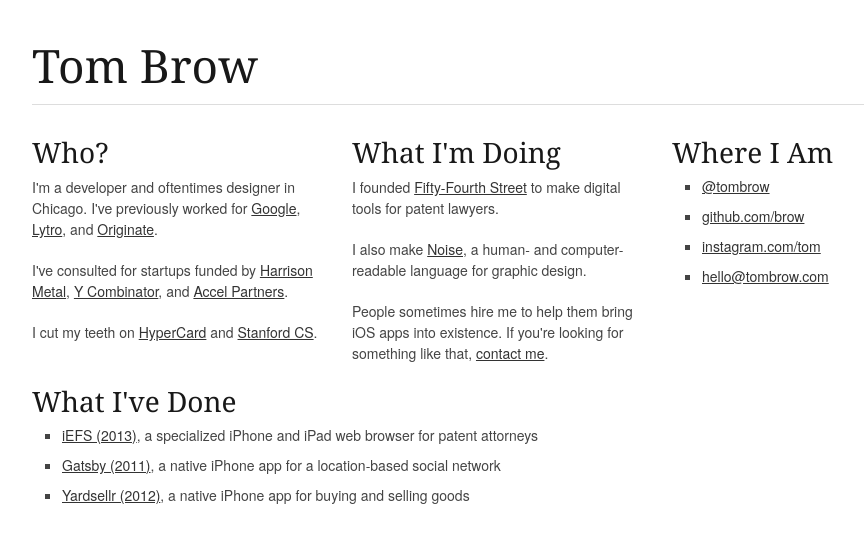
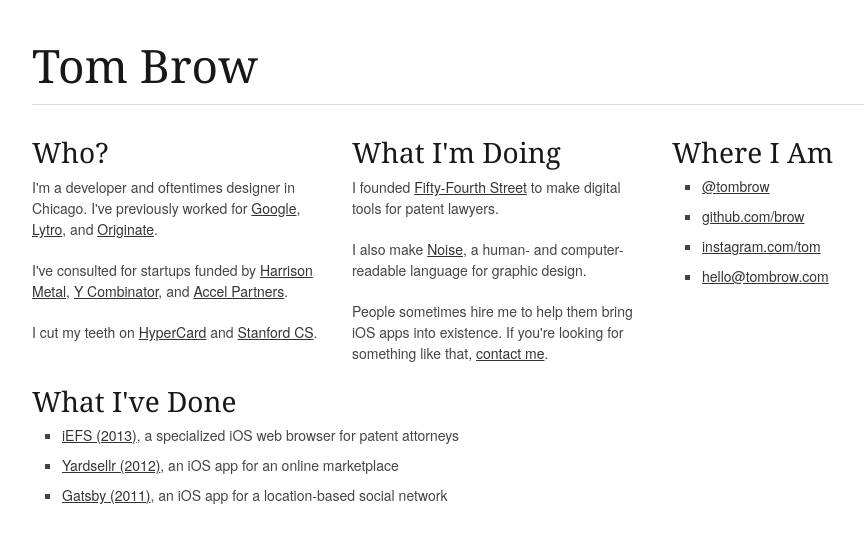
Before and after one commit to brow/rebeccabutler.org, a Jekyll site: the page built from index.html, in a window 1280 px wide. Shown: the top 543 px of the page, without its empty margins (138-1002 px from the left). Built offline with Jekyll 4.4.1, drawn with Linux system fonts in a browser that asks for light colours; Markdown is read by kramdown in place of the engine named in the settings.

Commit message:
tweak project order & subtitles

```diff
--- a/_posts/2011-04-01-gatsby.md
+++ b/_posts/2011-04-01-gatsby.md
@@ -2,16 +2,16 @@
 layout:     post
 title:      "Gatsby"
 year:       2011
-subtitle:   "a native iPhone app for a location-based social network"
+subtitle:   "an iOS app for a location-based social network"
 screenshot_url: /images/projects/gatsby/1.png
 ---
 
 [Gatsby] was a mobile service that instigated spontaneous meetings between
 nearby people with similar interests.
 
-I created a native iOS client for Gatsby. My working prototype was ably built upon by
-[Sara Thacher], Will Tsui, and [Gabe Smedresman], and later published on the App
-Store.
+I created a native iOS client for Gatsby. My working prototype was ably built
+upon by [Sara Thacher], Will Tsui, and [Gabe Smedresman], and later published on
+the App Store.
 
 The prototype integrates with a private RESTful API and authorizes itself with
 Facebook and Foursquare using OAuth 2.0.
--- a/_posts/2011-01-01-yardsellr.md
+++ b/_posts/2012-08-01-yardsellr.md
@@ -2,7 +2,7 @@
 layout:     post
 title:      "Yardsellr"
 year:       2012
-subtitle:   "a native iPhone app for buying and selling goods"
+subtitle:   "an iOS app for an online marketplace"
 screenshot_url: /images/projects/yardsellr/1.png
 ---
 
--- a/_posts/2012-08-01-iefs.md
+++ b/_posts/2013-04-01-iefs.md
@@ -2,7 +2,7 @@
 layout:     post
 title:      "iEFS"
 year:       2013
-subtitle:   "a specialized iPhone and iPad web browser for patent attorneys"
+subtitle:   "a specialized iOS web browser for patent attorneys"
 screenshot_url: /images/projects/iefs/1.png
 ---
 
```
